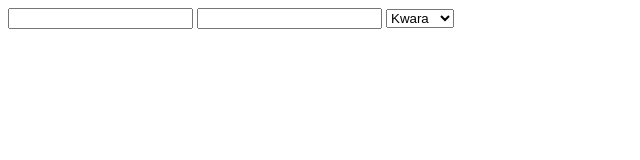
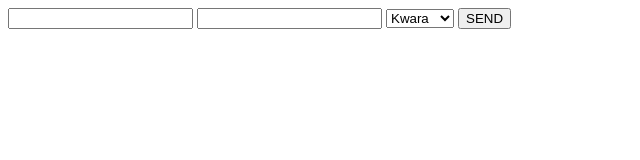
Before and after one commit to Shollytemmy/form-with-submission, a plain HTML site: page index.html in a window 1280 px wide. Shown: the whole page, without its empty margins (0-640 px from the left). Drawn offline with Linux system fonts and the light colour scheme.

Commit message:
added submit button

```diff
--- a/index.html
+++ b/index.html
@@ -20,6 +20,7 @@
                     <option value="Kogi">Kogi</option>
                     <option value="Kaduna">Kaduna</option>
                 </select>
+                <input type="submit" value="SEND">
             </div>
 
 
```
